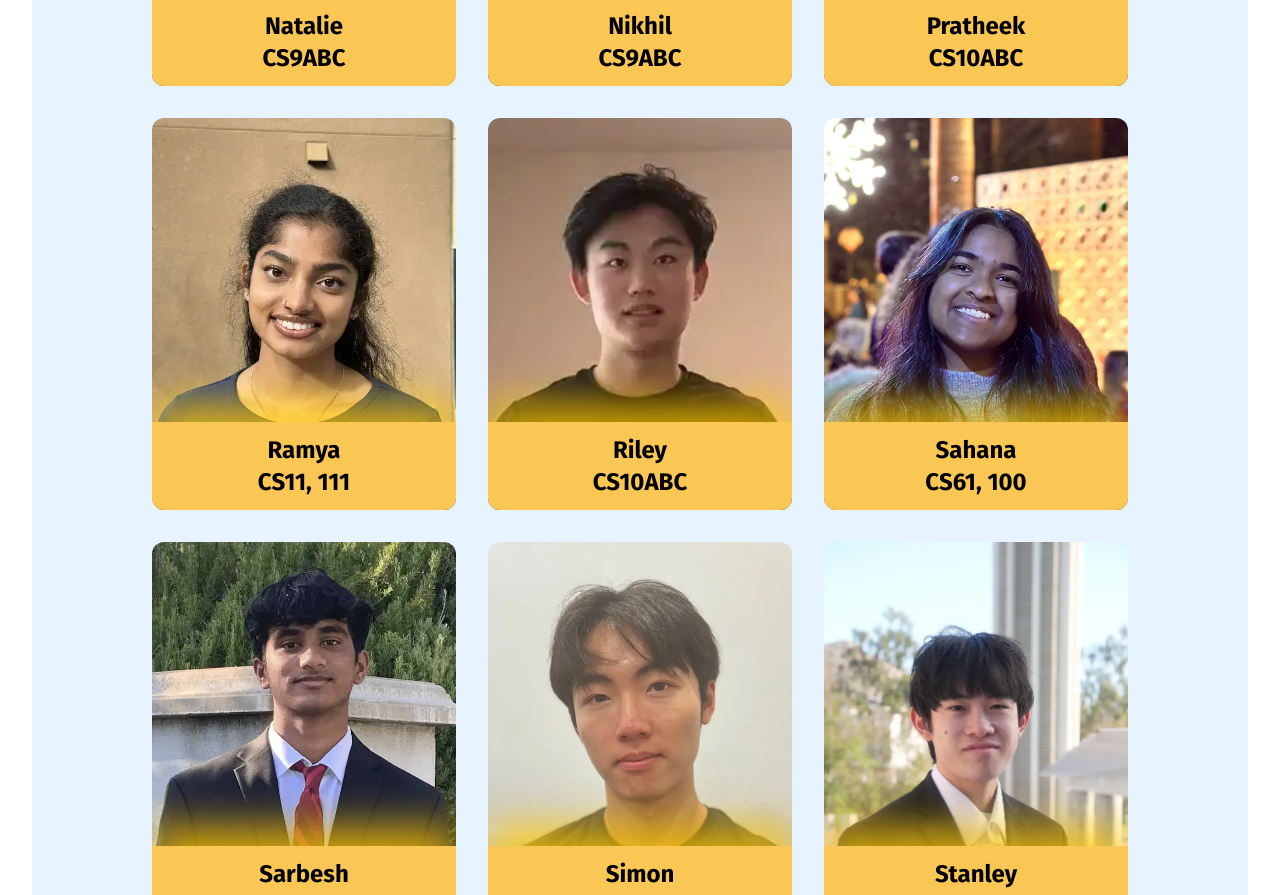
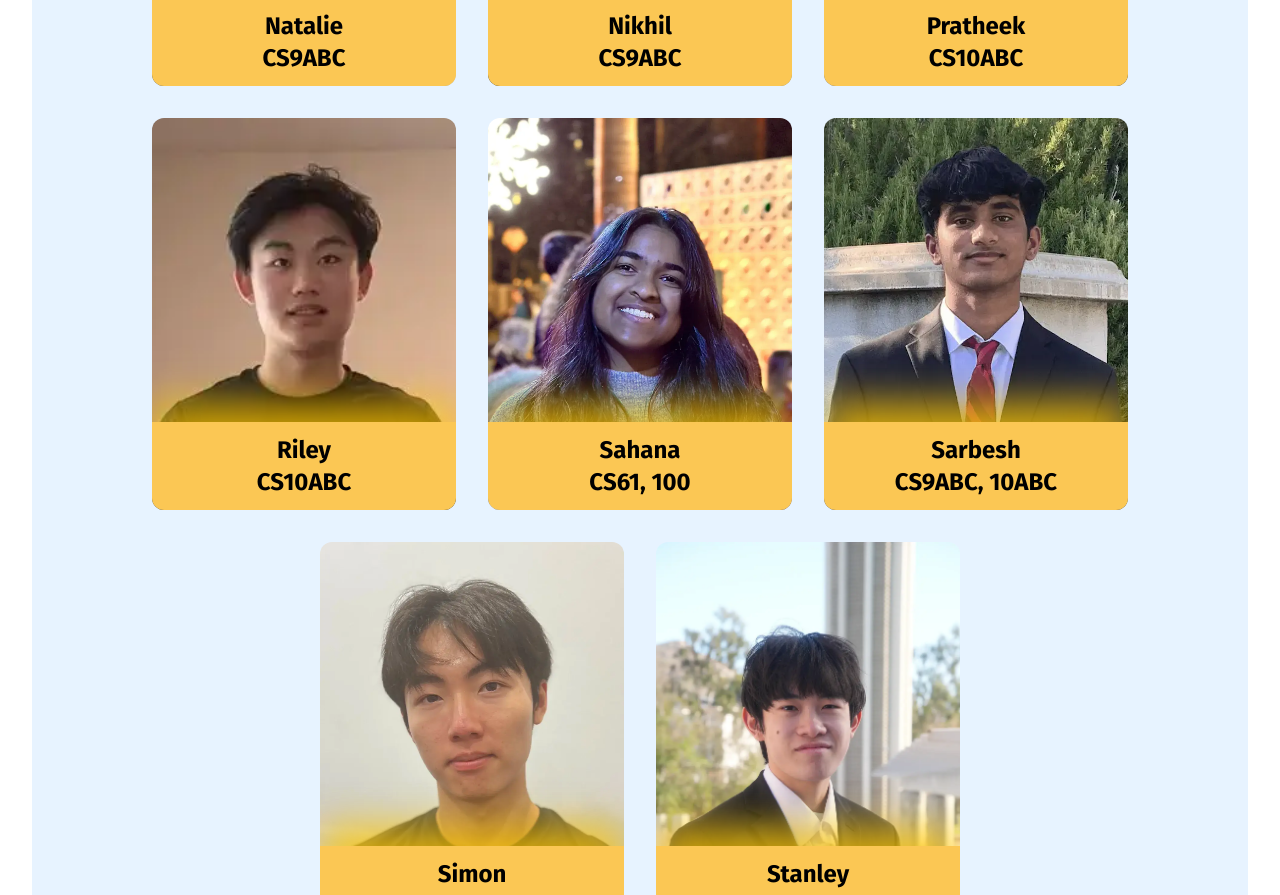
Before and after one commit to acm-ucr/ula-website, a Next.js app: page /ula in a window 1280 px wide. Shown: the part 3578-4473 px from the top of the page. Built offline with nearby package versions, Linux system fonts and the light colour scheme.

Commit message:
Remove old ula

```diff
--- a/src/data/CurrentULAsData.ts
+++ b/src/data/CurrentULAsData.ts
@@ -22,7 +22,6 @@ import Marilyn from "@/public/ulas/marilyn.webp";
 import Natalie from "@/public/ulas/natalie.webp";
 import Nikhil from "@/public/ulas/nikhil.webp";
 import Pratheek from "@/public/ulas/pratheek.webp";
-import Ramya from "@/public/ulas/ramya.webp";
 import Riley from "@/public/ulas/riley.webp";
 import Sahana from "@/public/ulas/sahana.webp";
 import Sarbesh from "@/public/ulas/sarbesh.webp";
@@ -183,12 +182,6 @@ const ULAs: ULA[] = [
     desc: "Hi, my name is Pratheek and I am a second year computer science major. I became a ULA because I wanted to help students the same way I received help from other ULAs in my freshman year. In my free time, I like playing badminton and watching soccer!",
   },
   {
-    name: "Ramya",
-    classes: "CS11, 111",
-    image: Ramya,
-    desc: "Hi, my name is Ramya and I'm a fourth year CS major. I wanted to be a ULA because I enjoy tutoring and I want to do what ULA did for me. In my free time I love to spend time with my dog!",
-  },
-  {
     name: "Riley",
     classes: "CS10ABC",
     image: Riley,
```
